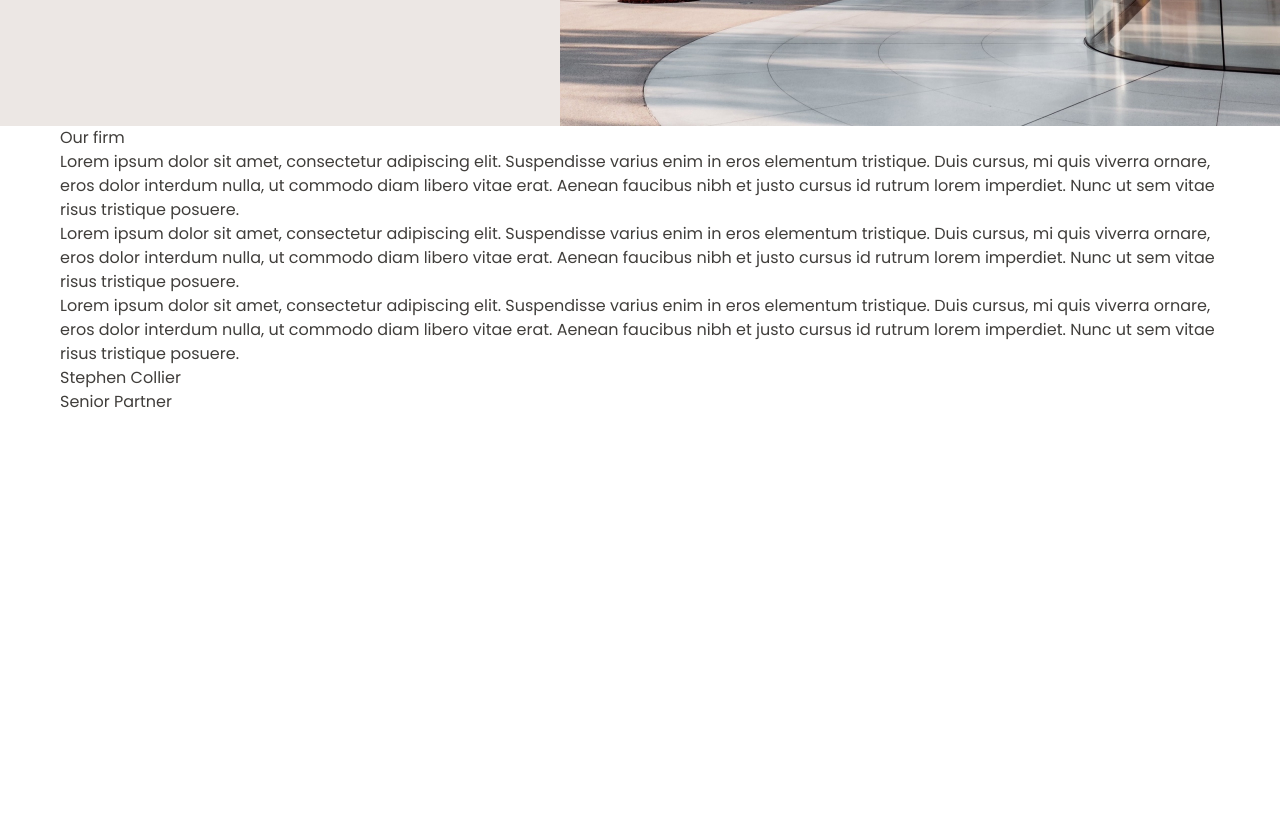
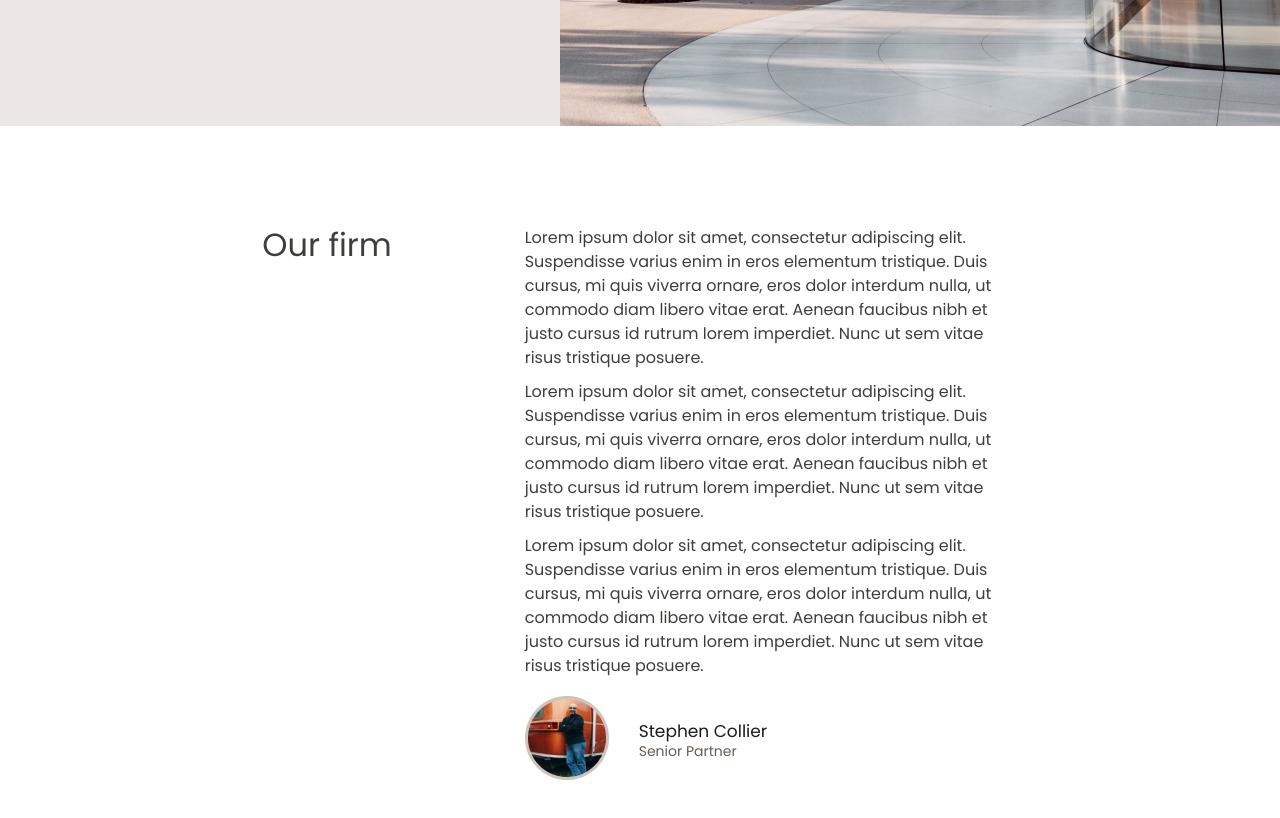
Before and after one commit to Daniil-gavrilooov/wishbone, a plain HTML site: page app/index.html in a window 1280 px wide. Shown: the part 680-1498 px from the top of the page. Before the commit the page ends 1094 px from the top, so only its background shows below. Drawn offline with Linux system fonts and the light colour scheme.

Commit message:
add style section (about)

```diff
--- a/app/index.html
+++ b/app/index.html
@@ -88,7 +88,7 @@
         <section class="about">
             <div class="container">
                 <div class="about__content">
-                    <h5 class="aboyt__title">
+                    <h5 class="about__title">
                         Our firm
                     </h5>
 
--- /dev/null
+++ b/app/scss/_about.scss
@@ -0,0 +1,47 @@
+.about {
+    padding: 100px 0;
+    &__content {
+        display: flex;
+        justify-content: center;
+        align-items: start;
+        gap: 133px;
+    }
+
+    &__title {
+        font-size: 32px;
+        line-height: 38px;
+        color: $liteBlack;
+    }
+
+    &__text {
+        max-width: 493px;
+        margin-bottom: 10px;
+    }
+
+    &__name{
+        padding-left: 114px;
+        padding-top: 30px;
+        position: relative;
+        &::before{
+            position: absolute;
+            content: '';
+            width: 84px;
+            height: 84px;
+            left: 0;
+            top: 12%;
+            background-image: url(../images/about__img.jpg);
+        }
+    }
+
+    &__name-text {
+        font-size: 17px;
+        line-height: 26px;
+        color: $black;
+
+        & + .about__name-text {
+            font-size: 14px;
+            line-height: 14px;
+            color: $brown;
+        }
+    }
+}
--- a/app/scss/style.scss
+++ b/app/scss/style.scss
@@ -2,6 +2,7 @@
 @import "_reset";
 @import "_mixing";
 @import "_header";
+@import "_about";
 
 body {
     font-family: "Poppins", sans-serif;
```
Also changed, not shown: app/css/style.min.css, app/images/about__img.jpg (added).
